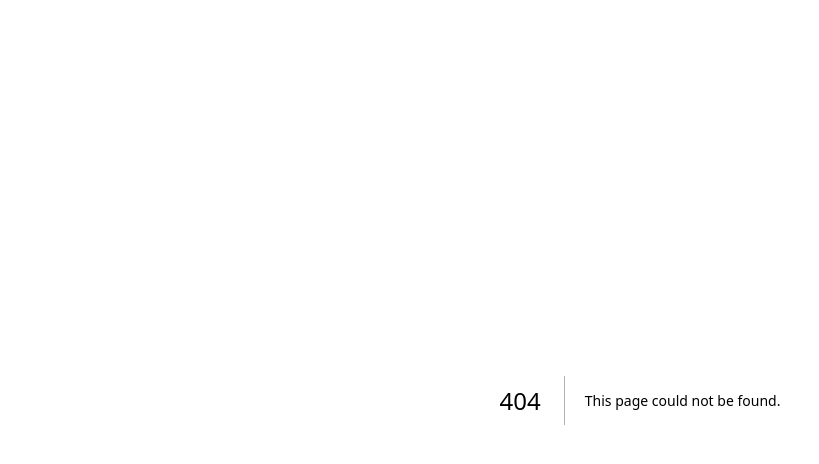
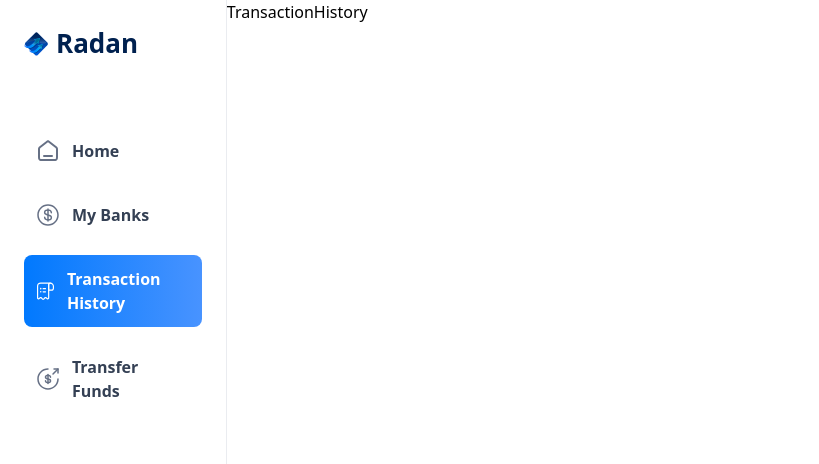
Before and after one commit to abdulrahmanRadan/banking, a Next.js app: page /transaction-history in a window 1280 px wide. Before the commit this address had no page. Shown: the top 464 px of the page, without its empty margins (0-819 px from the left). Built offline with nearby package versions, Linux system fonts and the light colour scheme.

Commit message:
implement full routing for our application links my banks transaction histor and transfer funds

```diff
--- /dev/null
+++ b/app/(root)/my-banks/page.tsx
@@ -0,0 +1,7 @@
+import React from "react";
+
+const MyBanks = () => {
+  return <div>MyBanks</div>;
+};
+
+export default MyBanks;
--- /dev/null
+++ b/app/(root)/payment-transfer/page.tsx
@@ -0,0 +1,7 @@
+import React from "react";
+
+const Transfer = () => {
+  return <div>Transfer</div>;
+};
+
+export default Transfer;
--- /dev/null
+++ b/app/(root)/transaction-history/page.tsx
@@ -0,0 +1,7 @@
+import React from "react";
+
+const TransactionHistory = () => {
+  return <div>TransactionHistory</div>;
+};
+
+export default TransactionHistory;
```
